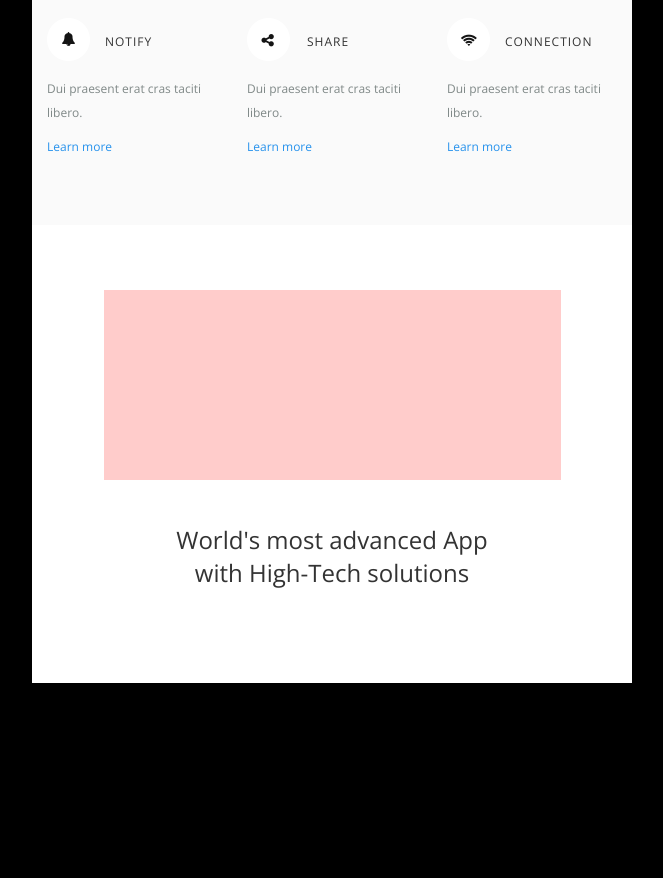
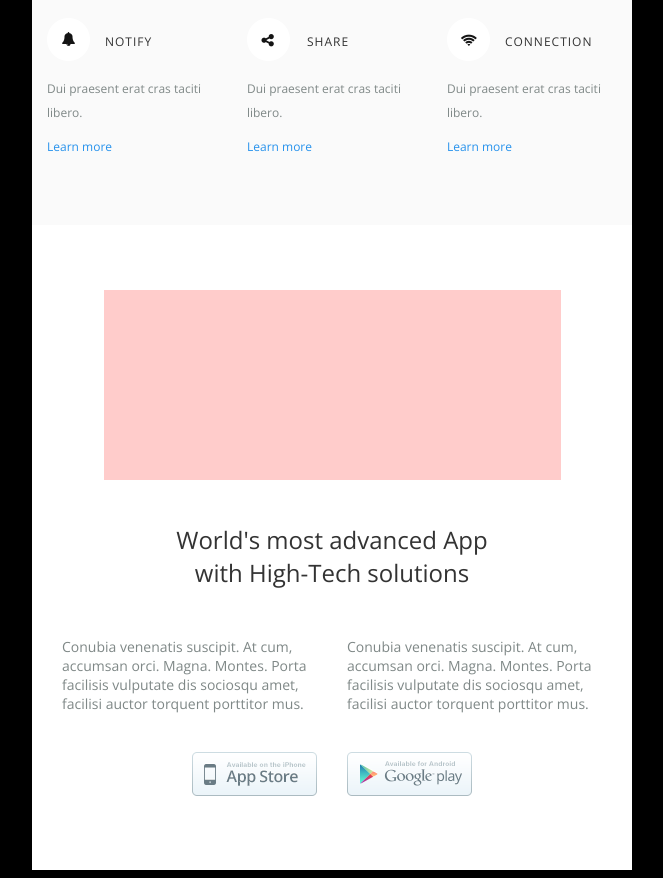
Before and after one commit to rebelcl0ud/email, a plain HTML site: page public/index.html in a window 1280 px wide. Shown: the part 570-1448 px from the top of the page, without its empty margins (308-971 px from the left). Before the commit the page ends 1261 px from the top, so only its background shows below. Drawn offline with nearby package versions, Linux system fonts and the light colour scheme.

Commit message:
style: 3rd row; image, copy, app/play store img; adj bottom padding for section

```diff
--- a/public/index.html
+++ b/public/index.html
@@ -154,7 +154,7 @@
 				<!-- start of 3rd row -->
 				<tr>
 					<td>
-						<table class="header-left" width="100%" align="left" cellspacing="0" cellpadding="0" border="0" style="padding: 65px 15px 70px 15px; background: white;">
+						<table class="section-3" width="100%" align="left" cellspacing="0" cellpadding="0" border="0" style="padding: 65px 15px 70px 15px; background: white;">
 							<tr>
 								<td align="center">
 									<img src="/img/image_head.jpg">
@@ -163,6 +163,35 @@
 							<tr>
 								<td>
 									<h3 align="center" style="font-family: 'Open Sans', 'Helvetica Neue', Helvetica, Arial, 'Lucida Grande', sans-serif; color: #333333; font-size: 24px; font-weight: 300; padding: 15px 0 0 0;">World's <span style="font-weight: 400">most advanced App</span><br />with High-Tech solutions</h3>
+								</td>
+							</tr>
+							<tr>
+								<td style="font-family: 'Open Sans', 'Helvetica Neue', Helvetica, Arial, 'Lucida Grande', sans-serif; color: #7f8887; font-size: 14px; font-weight: 300;">
+									<table class="section-3" width="50%" align="left" cellspacing="0" cellpadding="0" border="0" style="padding: 10px 15px 0px 15px; background: white;">
+										<tr>
+											<td>
+												<p style="padding: 0 0 25px 0;">Conubia venenatis suscipit. At cum, accumsan orci. Magna. Montes. Porta facilisis vulputate dis sociosqu amet, facilisi auctor torquent porttitor mus.</p>
+											</td>
+										</tr>
+										<tr>
+											<td align="right">
+												<img src="/img/appstore.png">
+											</td>
+										</tr>
+									</table>
+
+										<table class="section-3" width="50%" align="left" cellspacing="0" cellpadding="0" border="0" style="padding: 10px 15px 0px 15px; background: white;">
+										<tr>
+											<td>
+												<p style="padding: 0 0 25px 0;">Conubia venenatis suscipit. At cum, accumsan orci. Magna. Montes. Porta facilisis vulputate dis sociosqu amet, facilisi auctor torquent porttitor mus.</p>
+											</td>
+										</tr>
+										<tr>
+											<td>
+												<img src="/img/playstore.png">
+											</td>
+										</tr>
+									</table>
 								</td>
 							</tr>
 						</table>
```
